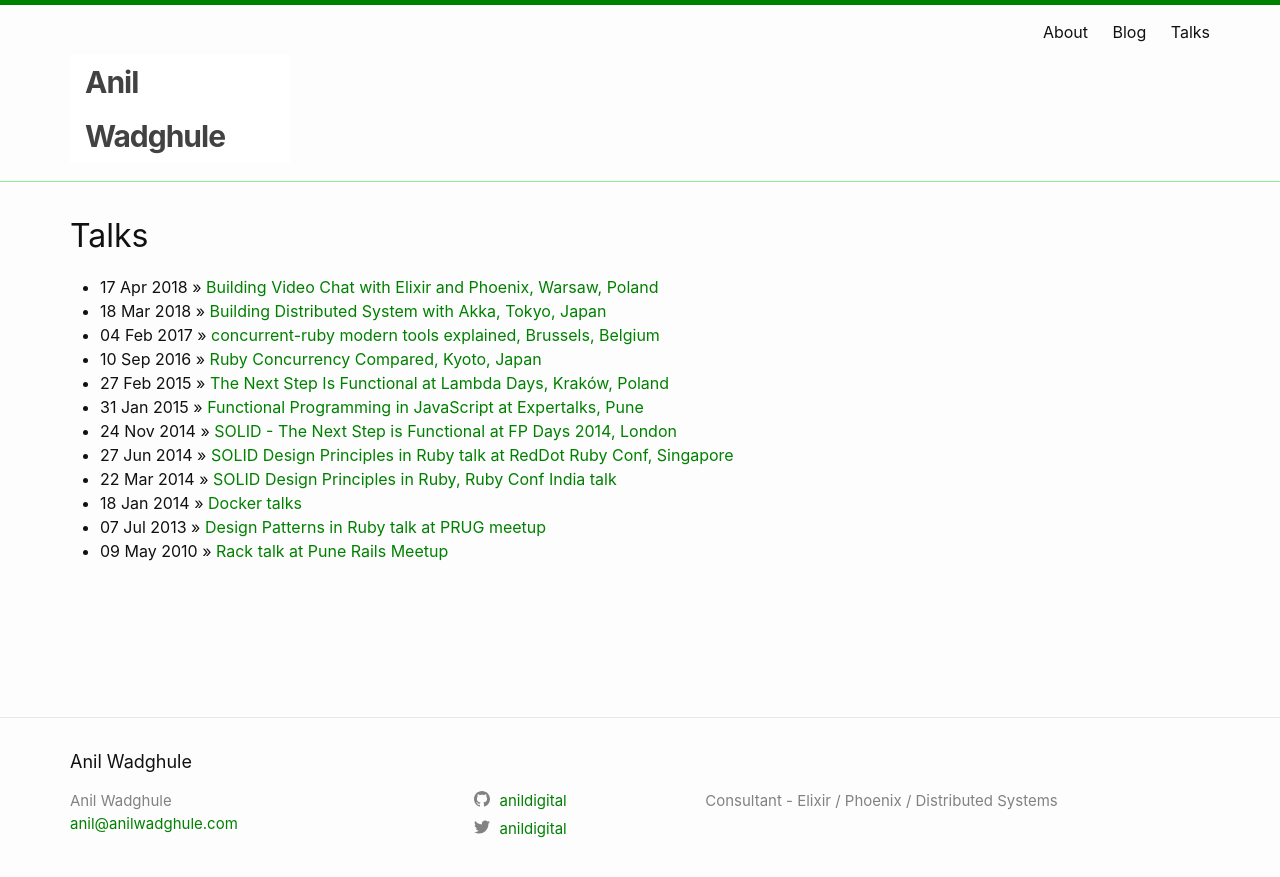
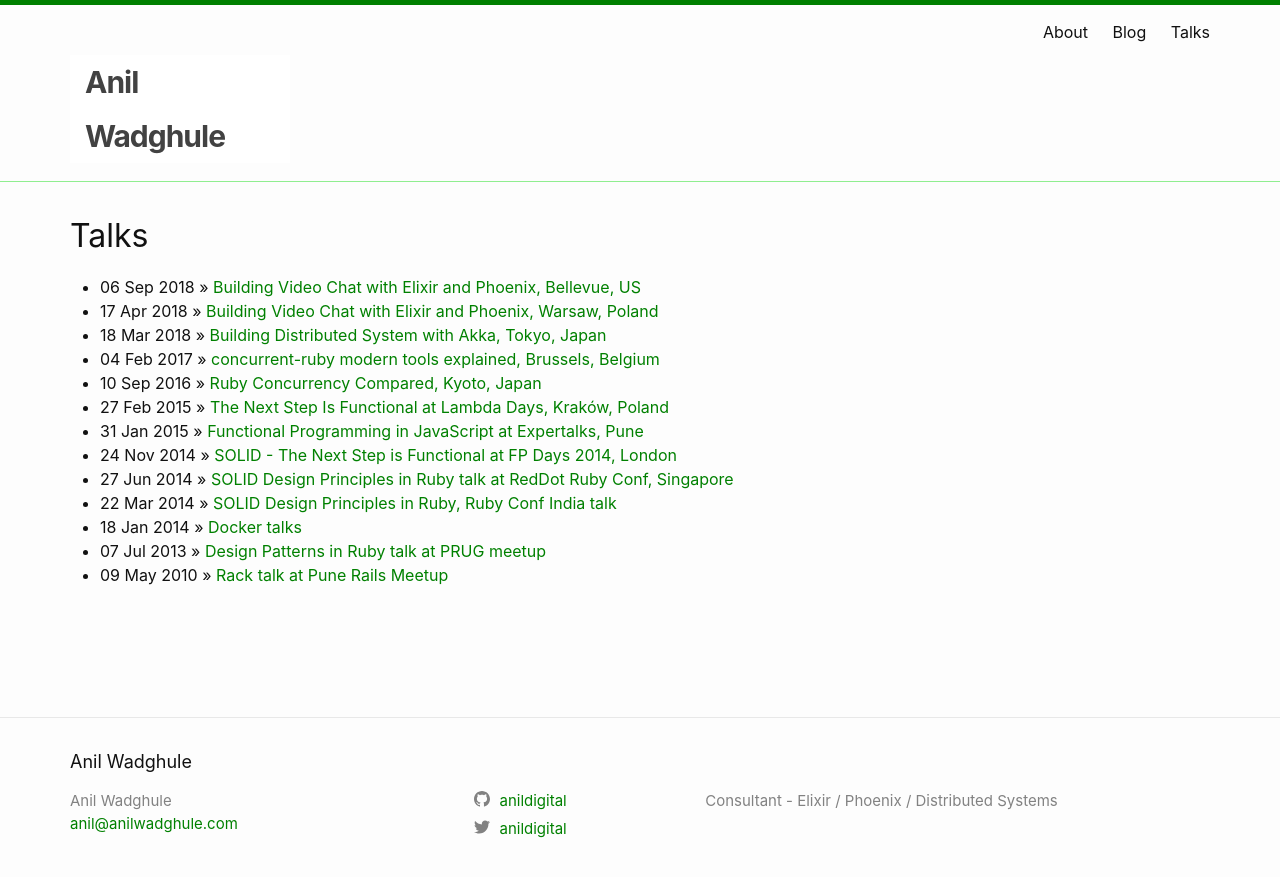
Before and after one commit to anildigital/anildigital.github.io, a Jekyll site: the page built from talks.html, in a window 1280 px wide. Shown: the top 877 px of the page. Built offline with Jekyll 4.4.1, drawn with Linux system fonts in a browser that asks for light colours; comment, search, counter and statistics services are not loaded.

Commit message:
Add ElixirConf US 2018 talk

```diff
--- /dev/null
+++ b/_talks/2018-09-06-building-videochat-with-elixir-and-phoenix-elixirconf-2018-bellevue-us.md
@@ -0,0 +1,12 @@
+---
+title: Building Video Chat with Elixir and Phoenix, Bellevue, US
+layout: post
+---
+
+I presented a talk on "Building Video Chat with Elixir and Phoenix" at [ElixirConf 2018, Bellevue, United States](https://elixirconf.com/2018/speakers/anil-wadghule)
+
+[https://speakerdeck.com/anildigital/building-video-chat-with-elixir-and-phoenix](https://speakerdeck.com/anildigital/building-video-chat-with-elixir-and-phoenix)
+
+<script async class="speakerdeck-embed" data-id="0b3c0789dd10489eb8af839c49477dd3" data-ratio="1.77777777777778" src="//speakerdeck.com/assets/embed.js"></script>
+
+Video - [![](http://i3.ytimg.com/vi/GmPXNc8jlKQ/hqdefault.jpg)](https://www.youtube.com/watch?v=GmPXNc8jlKQ "Building videochat with Elixir and Phoenix - Anil Wadghule - ElixirConf 2018")
```
Also changed, not shown: _talks/2018-04-17-building-videochat-with-elixir-and-phoenix-elixirconfeu-2018-warsaw-poland.md (+2 -2 lines).
